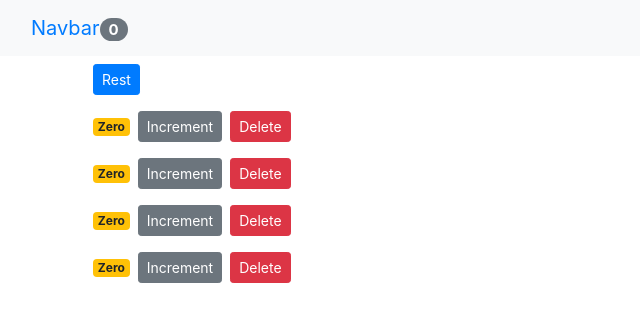
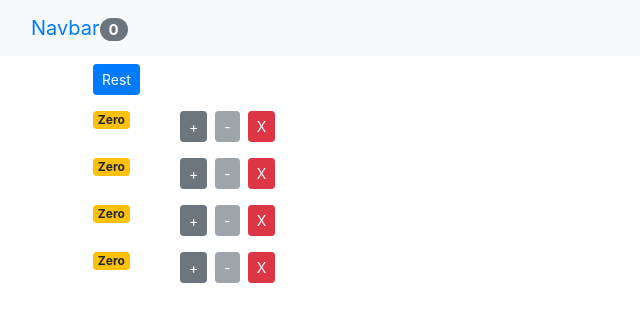
Before and after one commit to tamilarasana/React_App, a React (Create React App) app: page / in a window 1280 px wide. Shown: the top 322 px of the page, without its empty margins (0-640 px from the left). Built offline with nearby package versions, Linux system fonts and the light colour scheme.

Commit message:
Decrement Button

```diff
--- a/src/App.js
+++ b/src/App.js
@@ -13,36 +13,48 @@ class App extends Component {
     ],
   };
 
-  handleIncrement = counter => {
+  handleIncrement = (counter) => {
     const counters = [...this.state.counters];
     const index = counters.indexOf(counter);
-    counters[index] = {...counter};
+    counters[index] = { ...counter };
     counters[index].value++;
     this.setState({ counters });
-  }
+  };
+
+  handleDecrement = (counter) => {
+    const counters = [...this.state.counters];
+    const index = counters.indexOf(counter);
+    counters[index] = { ...counter };
+    counters[index].value--;
+    this.setState({ counters });
+  };
 
   handleDelete = (counterId) => {
     const counters = this.state.counters.filter((c) => c.id !== counterId);
     this.setState({ counters });
   };
 
-  handleReset =() => {
-    const counters = this.state.counters.map(c => {
+  handleReset = () => {
+    const counters = this.state.counters.map((c) => {
       c.value = 0;
       return c;
     });
-    this.setState({counters});
+    this.setState({ counters });
   };
+
   render() {
     return (
       <React.Fragment>
-      <NavBar totalCounters = {this.state.counters.filter(c => c.value > 0).length} />
+        <NavBar
+          totalCounters={this.state.counters.filter((c) => c.value > 0).length}
+        />
         <main className="container">
           <Counters
-        counters = {this.state.counters}
-          onReset = {this.handleReset}
-          onIncrement = {this.handleIncrement}
-          onDelete = {this.handleDelete}
+            counters={this.state.counters}
+            onReset={this.handleReset}
+            onIncrement={this.handleIncrement}
+            onDecrement={this.handleDecrement}
+            onDelete={this.handleDelete}
           />
         </main>
       </React.Fragment>
--- a/src/components/counter.jsx
+++ b/src/components/counter.jsx
@@ -36,22 +36,24 @@ class Counter extends Component {
   //   }
   render() {
     return (
-      <div>
-        <span className={this.getBadgeClasses()}>{this.formateCount()}</span>
+      <div className="row">
+        <div className="col-1">
+           <span className={this.getBadgeClasses()}>{this.formateCount()}</span>
+        </div>
+        <div className="col">
         <button
           onClick={() => this.props.onIncrement(this.props.counter)}
-          className="btn btn-secondary btn-sm"
-        >
-          Increment
-        </button>
-        <button
-          onClick={() => this.props.onDelete(this.props.counter.id)}
-          className="btn btn-danger btn-sm m-2"
-        >
-          Delete
-        </button>
+          className="btn btn-secondary btn-sm">+</button>
+
+          <button onClick={() => this.props.onDecrement(this.props.counter)}
+          className="btn btn-secondary btn-sm m-2"
+          disabled={this.props.counter.value === 0 ? "disabled" : ""}>-</button>
+
+        <button  onClick={() => this.props.onDelete(this.props.counter.id)}
+          className="btn btn-danger btn-sm ">X</button>
         {/* {this.state.tags.length === 0 && "Please Create a new Tag!"} */}
         {/* {this.renderTags()} */}
+        </div>
       </div>
     );
   }
--- a/src/components/counters.jsx
+++ b/src/components/counters.jsx
@@ -3,7 +3,7 @@ import Counter from "./counter";
 
 class Counters extends Component {
   render() {
-    const {onReset,counters,onIncrement,onDelete} = this.props;
+    const {onReset,counters,onIncrement,onDecrement,onDelete} = this.props;
     return (
       <div>
         <button onClick={onReset} className="btn btn-primary btn-sm m-2">Rest</button>
@@ -11,6 +11,7 @@ class Counters extends Component {
           <Counter
             key={counter.id}
             onIncrement={onIncrement}
+            onDecrement={onDecrement}
             onDelete={onDelete}
             counter={counter}
           ></Counter>
```
Lines whose indentation alone changed are shown as unchanged.
